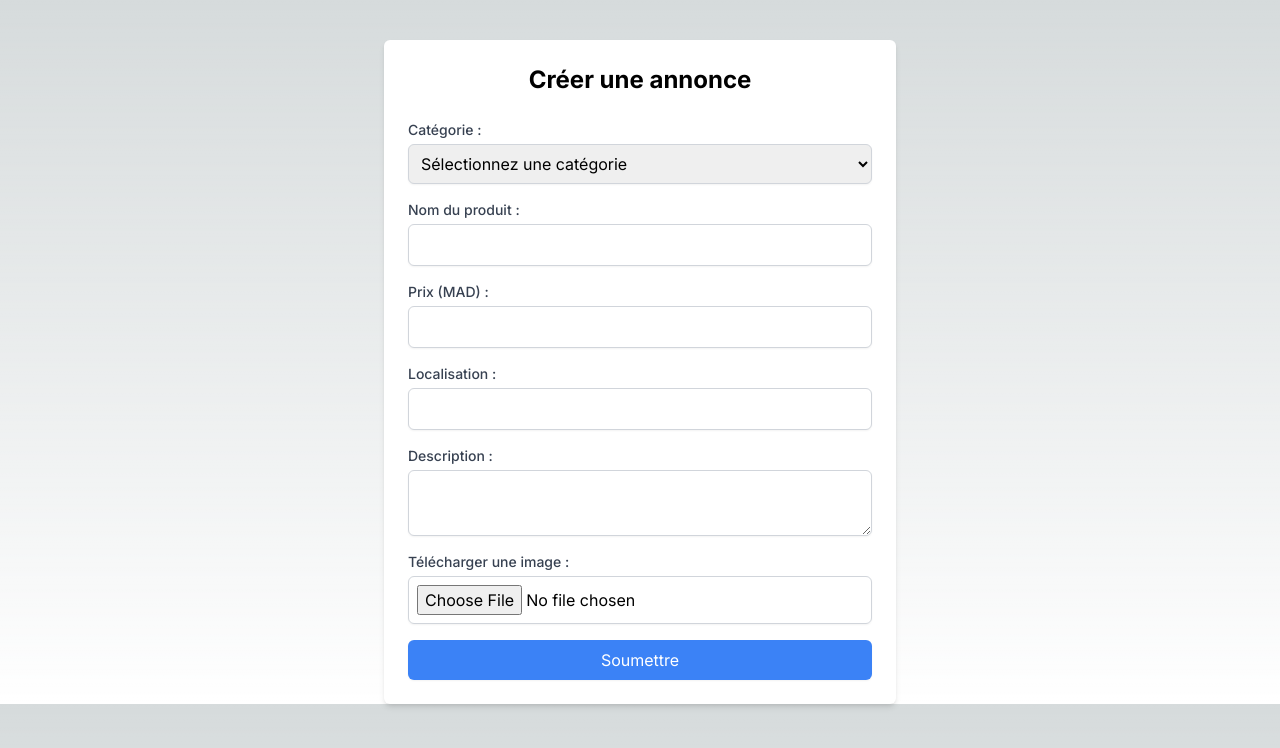
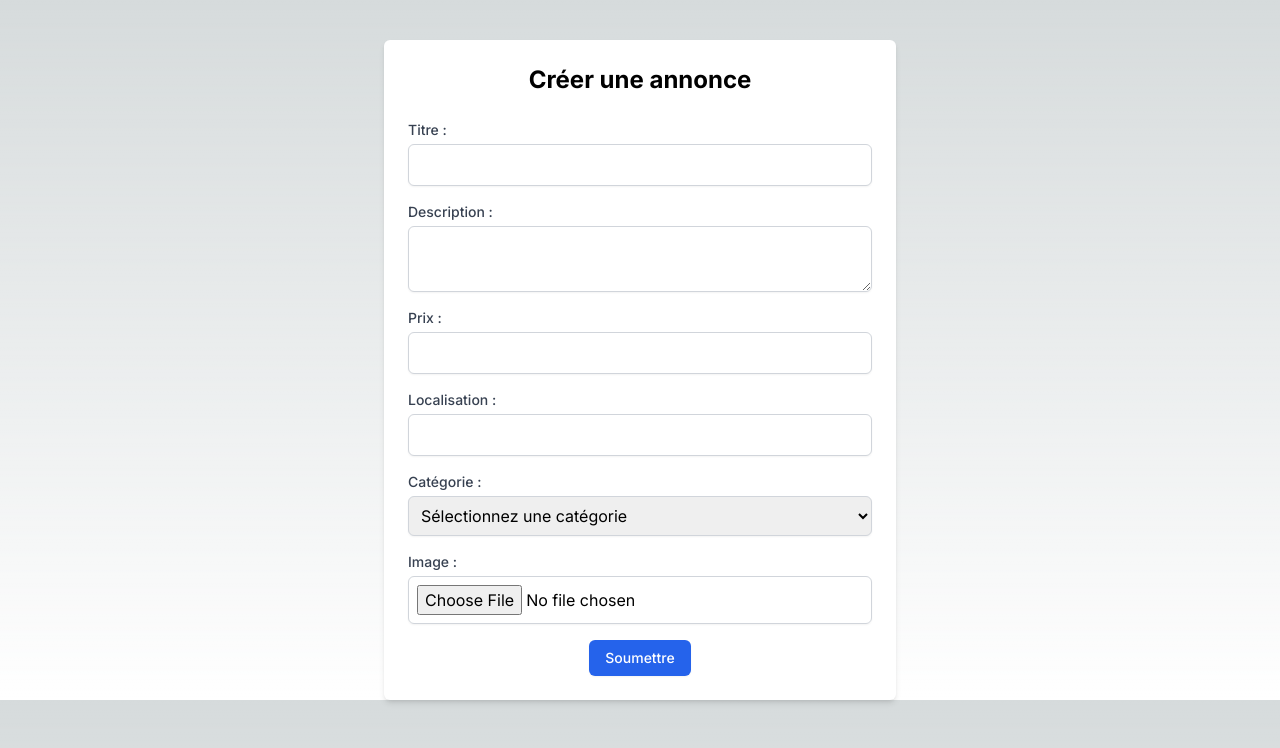
Before and after one commit to Marouane124/Swika-app, a Next.js app: page /formulaireAnnonce in a window 1280 px wide. Shown: the top 748 px of the page. Built offline with nearby package versions, Linux system fonts and the light colour scheme.

Commit message:
resoudre probleme des attributs ca dependant de categorie

```diff
--- a/app/formulaireAnnonce/page.tsx
+++ b/app/formulaireAnnonce/page.tsx
@@ -1,18 +1,32 @@
 "use client";
-import { useState } from 'react';
+import React, { useState } from 'react';
+import axios from 'axios';
 
 const FormulaireAnnonce = () => {
-  const [categorie, setCategorie] = useState('');
-  const [nomProduit, setNomProduit] = useState('');
-  const [prix, setPrix] = useState('');
-  const [localisation, setLocalisation] = useState('');
+  const [category, setCategory] = useState('');
+  const [title, setTitle] = useState('');
   const [description, setDescription] = useState('');
+  const [price, setPrice] = useState('');
+  const [location, setLocation] = useState('');
   const [image, setImage] = useState<File | null>(null);
+  const [immobilierFields, setImmobilierFields] = useState({
+    type: '',
+    address: '',
+    chambre: '',
+    salon: '',
+    toilette: '',
+    surface: ''
+  });
+  const [vehiculeFields, setVehiculeFields] = useState({
+    type: '',
+    modele: '',
+    marque: '',
+    annee: '',
+    kilometrage: ''
+  });
 
-  const handleSubmit = (e: React.FormEvent) => {
-    e.preventDefault();
-    // Gérez la soumission du formulaire ici (par exemple, envoyer les données à une API)
-    console.log({ categorie, nomProduit, prix, localisation, description, image });
+  const handleCategoryChange = (e: React.ChangeEvent<HTMLSelectElement>) => {
+    setCategory(e.target.value);
   };
 
   const handleImageChange = (e: React.ChangeEvent<HTMLInputElement>) => {
@@ -21,56 +35,81 @@ const FormulaireAnnonce = () => {
     }
   };
 
+  const handleSubmit = async (e: React.FormEvent) => {
+    e.preventDefault();
+
+    const formData = new FormData();
+    formData.append('title', title);
+    formData.append('description', description);
+    formData.append('price', price);
+    formData.append('location', location);
+    formData.append('category', category);
+
+    if (category === 'immobilier') {
+      formData.append('type', immobilierFields.type);
+      formData.append('address', immobilierFields.address);
+      formData.append('chambre', immobilierFields.chambre);
+      formData.append('salon', immobilierFields.salon);
+      formData.append('toillette', immobilierFields.toillette);
+      formData.append('surface', immobilierFields.surface);
+    } else if (category === 'vehicule') {
+      formData.append('type', vehiculeFields.type);
+      formData.append('modele', vehiculeFields.modele);
+      formData.append('marque', vehiculeFields.marque);
+      formData.append('annee', vehiculeFields.annee);
+      formData.append('kilometrage', vehiculeFields.kilometrage);
+    }
+
+    if (image) {
+      formData.append('image', image);
+    }
+
+    try {
+      const response = await axios.post('http://163.172.170.136:1337/api/annonces', formData, {
+        headers: {
+          'Content-Type': 'multipart/form-data',
+        },
+      });
+
+      console.log('Data saved:', response.data);
+      // Reset form or provide feedback to the user
+      setTitle('');
+      setDescription('');
+      setPrice('');
+      setLocation('');
+      setCategory('');
+      setImage(null);
+      setImmobilierFields({
+        type: '',
+        address: '',
+        chambre: '',
+        salon: '',
+        toilette: '',
+        surface: ''
+      });
+      setVehiculeFields({
+        type: '',
+        modele: '',
+        marque: '',
+        annee: '',
+        kilometrage: ''
+      });
+    } catch (error) {
+      console.error('Error saving data:', error);
+    }
+  };
+
   return (
     <div className="max-w-lg mx-auto mt-10 p-6 bg-white shadow-md rounded-md">
       <h1 className="text-2xl font-bold mb-6 text-center">Créer une annonce</h1>
       <form onSubmit={handleSubmit}>
         <div className="mb-4">
-          <label htmlFor="categorie" className="block text-sm font-medium text-gray-700">Catégorie :</label>
-          <select
-            id="categorie"
-            value={categorie}
-            onChange={(e) => setCategorie(e.target.value)}
-            required
-            className="mt-1 block w-full p-2 border border-gray-300 rounded-md shadow-sm focus:ring-blue-500 focus:border-blue-500"
-          >
-            <option value="" disabled>Sélectionnez une catégorie</option>
-            <option value="electronique">Électronique</option>
-            <option value="meubles">Meubles</option>
-            <option value="vetements">Vêtements</option>
-            <option value="livres">Livres</option>
-            {/* Ajoutez plus de catégories si nécessaire */}
-          </select>
-        </div>
-        <div className="mb-4">
-          <label htmlFor="nomProduit" className="block text-sm font-medium text-gray-700">Nom du produit :</label>
+          <label htmlFor="title" className="block text-sm font-medium text-gray-700">Titre :</label>
           <input
             type="text"
-            id="nomProduit"
-            value={nomProduit}
-            onChange={(e) => setNomProduit(e.target.value)}
-            required
-            className="mt-1 block w-full p-2 border border-gray-300 rounded-md shadow-sm focus:ring-blue-500 focus:border-blue-500"
-          />
-        </div>
-        <div className="mb-4">
-          <label htmlFor="prix" className="block text-sm font-medium text-gray-700">Prix (MAD) :</label>
-          <input
-            type="number"
-            id="prix"
-            value={prix}
-            onChange={(e) => setPrix(e.target.value)}
-            required
-            className="mt-1 block w-full p-2 border border-gray-300 rounded-md shadow-sm focus:ring-blue-500 focus:border-blue-500"
-          />
-        </div>
-        <div className="mb-4">
-          <label htmlFor="localisation" className="block text-sm font-medium text-gray-700">Localisation :</label>
-          <input
-            type="text"
-            id="localisation"
-            value={localisation}
-            onChange={(e) => setLocalisation(e.target.value)}
+            id="title"
+            value={title}
+            onChange={(e) => setTitle(e.target.value)}
             required
             className="mt-1 block w-full p-2 border border-gray-300 rounded-md shadow-sm focus:ring-blue-500 focus:border-blue-500"
           />
@@ -86,20 +125,187 @@ const FormulaireAnnonce = () => {
           />
         </div>
         <div className="mb-4">
-          <label htmlFor="image" className="block text-sm font-medium text-gray-700">Télécharger une image :</label>
+          <label htmlFor="price" className="block text-sm font-medium text-gray-700">Prix :</label>
+          <input
+            type="number"
+            id="price"
+            value={price}
+            onChange={(e) => setPrice(e.target.value)}
+            required
+            className="mt-1 block w-full p-2 border border-gray-300 rounded-md shadow-sm focus:ring-blue-500 focus:border-blue-500"
+          />
+        </div>
+        <div className="mb-4">
+          <label htmlFor="location" className="block text-sm font-medium text-gray-700">Localisation :</label>
+          <input
+            type="text"
+            id="location"
+            value={location}
+            onChange={(e) => setLocation(e.target.value)}
+            required
+            className="mt-1 block w-full p-2 border border-gray-300 rounded-md shadow-sm focus:ring-blue-500 focus:border-blue-500"
+          />
+        </div>
+        <div className="mb-4">
+          <label htmlFor="category" className="block text-sm font-medium text-gray-700">Catégorie :</label>
+          <select
+            id="category"
+            value={category}
+            onChange={handleCategoryChange}
+            required
+            className="mt-1 block w-full p-2 border border-gray-300 rounded-md shadow-sm focus:ring-blue-500 focus:border-blue-500"
+          >
+            <option value="" disabled>Sélectionnez une catégorie</option>
+            <option value="immobilier">Immobilier</option>
+            <option value="vehicule">Véhicule</option>
+          </select>
+        </div>
+        {category === 'immobilier' && (
+          <>
+            <div className="mb-4">
+              <label htmlFor="immobilierType" className="block text-sm font-medium text-gray-700">Type :</label>
+              <input
+                type="text"
+                id="immobilierType"
+                value={immobilierFields.type}
+                onChange={(e) => setImmobilierFields({ ...immobilierFields, type: e.target.value })}
+                required
+                className="mt-1 block w-full p-2 border border-gray-300 rounded-md shadow-sm focus:ring-blue-500 focus:border-blue-500"
+              />
+            </div>
+            <div className="mb-4">
+              <label htmlFor="address" className="block text-sm font-medium text-gray-700">Adresse :</label>
+              <input
+                type="text"
+                id="address"
+                value={immobilierFields.address}
+                onChange={(e) => setImmobilierFields({ ...immobilierFields, address: e.target.value })}
+                required
+                className="mt-1 block w-full p-2 border border-gray-300 rounded-md shadow-sm focus:ring-blue-500 focus:border-blue-500"
+              />
+            </div>
+            <div className="mb-4">
+              <label htmlFor="chambre" className="block text-sm font-medium text-gray-700">Chambres :</label>
+              <input
+                type="number"
+                id="chambre"
+                value={immobilierFields.chambre}
+                onChange={(e) => setImmobilierFields({ ...immobilierFields, chambre: e.target.value })}
+                required
+                className="mt-1 block w-full p-2 border border-gray-300 rounded-md shadow-sm focus:ring-blue-500 focus:border-blue-500"
+              />
+            </div>
+            <div className="mb-4">
+              <label htmlFor="salon" className="block text-sm font-medium text-gray-700">Salons :</label>
+              <input
+                type="number"
+                id="salon"
+                value={immobilierFields.salon}
+                onChange={(e) => setImmobilierFields({ ...immobilierFields, salon: e.target.value })}
+                required
+                className="mt-1 block w-full p-2 border border-gray-300 rounded-md shadow-sm focus:ring-blue-500 focus:border-blue-500"
+              />
+            </div>
+            <div className="mb-4">
+              <label htmlFor="toillette" className="block text-sm font-medium text-gray-700">Toilettes :</label>
+              <input
+                type="number"
+                id="toillette"
+                value={immobilierFields.toillette}
+                onChange={(e) => setImmobilierFields({ ...immobilierFields, toilette: e.target.value })}
+                required
+                className="mt-1 block w-full p-2 border border-gray-300 rounded-md shadow-sm focus:ring-blue-500 focus:border-blue-500"
+              />
+            </div>
+            <div className="mb-4">
+              <label htmlFor="surface" className="block text-sm font-medium text-gray-700">Surface :</label>
+              <input
+                type="number"
+                id="surface"
+                value={immobilierFields.surface}
+                onChange={(e) => setImmobilierFields({ ...immobilierFields, surface: e.target.value })}
+                required
+                className="mt-1 block w-full p-2 border border-gray-300 rounded-md shadow-sm focus:ring-blue-500 focus:border-blue-500"
+              />
+            </div>
+          </>
+        )}
+        {category === 'vehicule' && (
+          <>
+            <div className="mb-4">
+              <label htmlFor="vehiculeType" className="block text-sm font-medium text-gray-700">Type :</label>
+              <input
+                type="text"
+                id="vehiculeType"
+                value={vehiculeFields.type}
+                onChange={(e) => setVehiculeFields({ ...vehiculeFields, type: e.target.value })}
+                required
+                className="mt-1 block w-full p-2 border border-gray-300 rounded-md shadow-sm focus:ring-blue-500 focus:border-blue-500"
+              />
+            </div>
+            <div className="mb-4">
+              <label htmlFor="modele" className="block text-sm font-medium text-gray-700">Modèle :</label>
+              <input
+                type="text"
+                id="modele"
+                value={vehiculeFields.modele}
+                onChange={(e) => setVehiculeFields({ ...vehiculeFields, modele: e.target.value })}
+                required
+                className="mt-1 block w-full p-2 border border-gray-300 rounded-md shadow-sm focus:ring-blue-500 focus:border-blue-500"
+              />
+            </div>
+            <div className="mb-4">
+              <label htmlFor="marque" className="block text-sm font-medium text-gray-700">Marque :</label>
+              <input
+                type="text"
+                id="marque"
+                value={vehiculeFields.marque}
+                onChange={(e) => setVehiculeFields({ ...vehiculeFields, marque: e.target.value })}
+                required
+                className="mt-1 block w-full p-2 border border-gray-300 rounded-md shadow-sm focus:ring-blue-500 focus:border-blue-500"
+              />
+            </div>
+            <div className="mb-4">
+              <label htmlFor="annee" className="block text-sm font-medium text-gray-700">Année :</label>
+              <input
+                type="number"
+                id="annee"
+                value={vehiculeFields.annee}
+                onChange={(e) => setVehiculeFields({ ...vehiculeFields, annee: e.target.value })}
+                required
+                className="mt-1 block w-full p-2 border border-gray-300 rounded-md shadow-sm focus:ring-blue-500 focus:border-blue-500"
+              />
+            </div>
+            <div className="mb-4">
+              <label htmlFor="kilometrage" className="block text-sm font-medium text-gray-700">Kilométrage :</label>
+              <input
+                type="number"
+                id="kilometrage"
+                value={vehiculeFields.kilometrage}
+                onChange={(e) => setVehiculeFields({ ...vehiculeFields, kilometrage: e.target.value })}
+                required
+                className="mt-1 block w-full p-2 border border-gray-300 rounded-md shadow-sm focus:ring-blue-500 focus:border-blue-500"
+              />
+            </div>
+          </>
+        )}
+        <div className="mb-4">
+          <label htmlFor="image" className="block text-sm font-medium text-gray-700">Image :</label>
           <input
             type="file"
             id="image"
             onChange={handleImageChange}
-            className="mt-1 block w-full p-2 border border-gray-300 rounded-md shadow-sm focus:ring-blue-500 focus:border-blue-500"
+            className="mt-1 block w-full p-2 border border-gray-300 rounded-md shadow-sm"
           />
         </div>
-        <button
-          type="submit"
-          className="w-full bg-blue-500 text-white p-2 rounded-md shadow-sm hover:bg-blue-600 focus:ring-2 focus:ring-blue-500 focus:ring-opacity-50"
-        >
-          Soumettre
-        </button>
+        <div className="text-center">
+          <button
+            type="submit"
+            className="inline-flex items-center px-4 py-2 bg-blue-600 text-white font-medium text-sm rounded-md shadow-sm hover:bg-blue-700 focus:outline-none focus:ring-2 focus:ring-offset-2 focus:ring-blue-500"
+          >
+            Soumettre
+          </button>
+        </div>
       </form>
     </div>
   );
```
